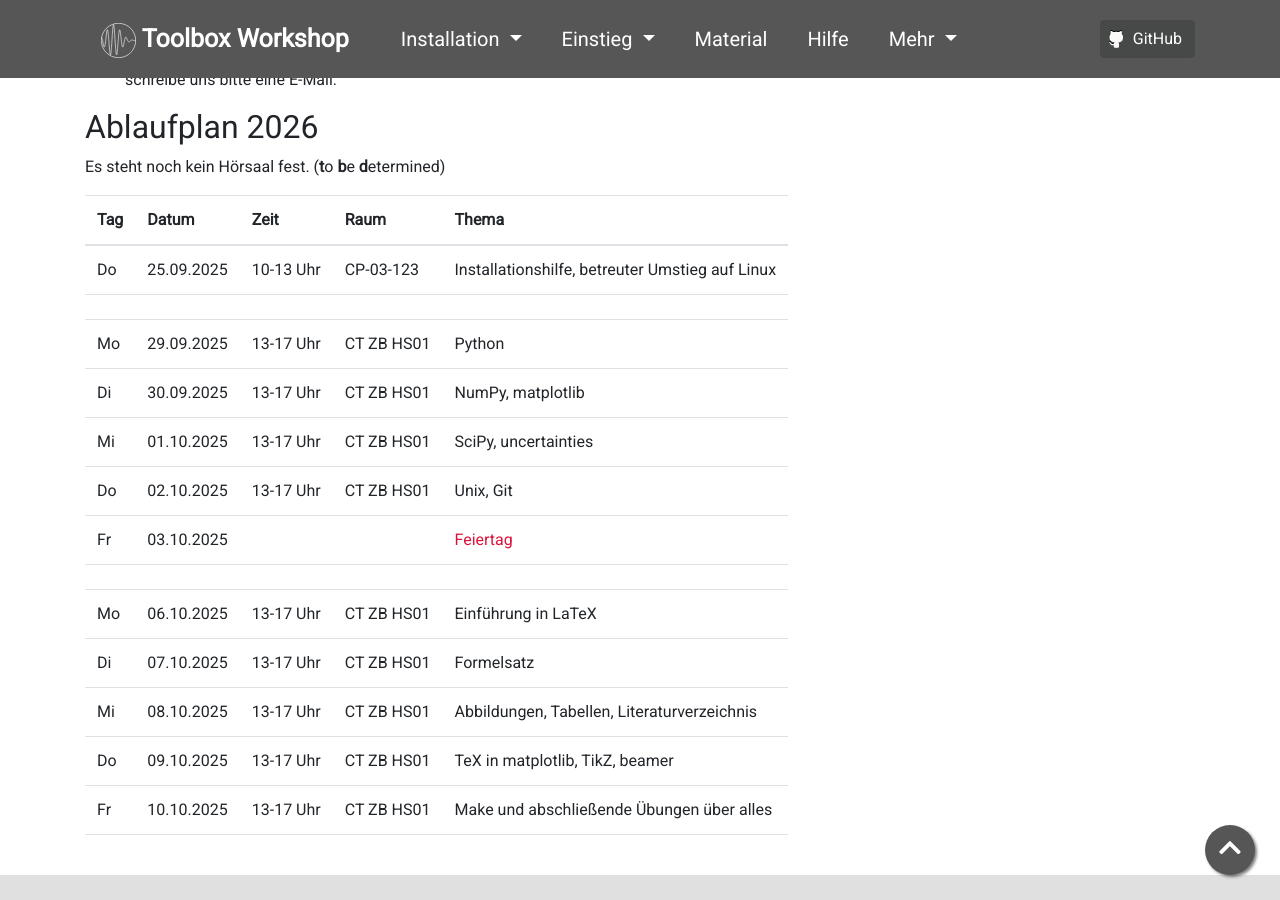
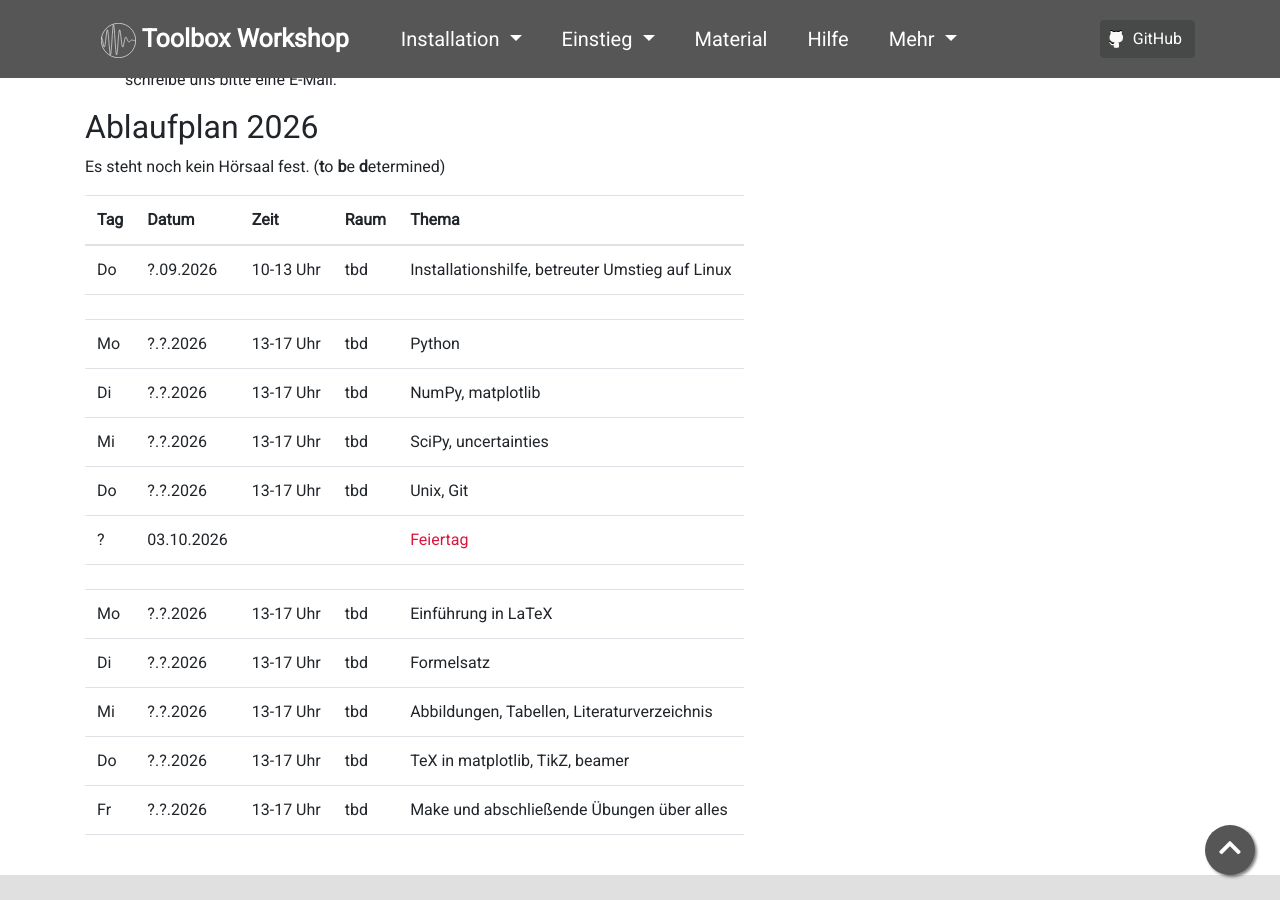
Before and after one commit to pep-dortmund/homepage-toolbox, a Jekyll site: the page built from index.md, in a window 1280 px wide and 900 px high, scrolled down 1404 px. Built offline with Jekyll 4.4.1, drawn with Linux system fonts in a browser that asks for light colours; nearby versions of some CDN libraries.

Commit message:
Aktualisieren von index.md

```diff
--- a/index.md
+++ b/index.md
@@ -114,9 +114,9 @@ Der Eingang befindet sich gegenüber dem Haupteingang des Hörsaalgebäudes II.
 <tbody>
   <tr>
   <td>Do</td>
-  <td>25.09.2025</td>
+  <td>?.09.2026</td>
   <td>10-13 Uhr</td>
-  <td>CP-03-123</td>
+  <td>tbd</td>
   <td>Installationshilfe, betreuter Umstieg auf Linux
    </td>
   </tr>
@@ -125,35 +125,35 @@ Der Eingang befindet sich gegenüber dem Haupteingang des Hörsaalgebäudes II.
   </tr>
   <tr>
   <td>Mo</td>
-  <td>29.09.2025</td>
+  <td>?.?.2026</td>
   <td>13-17 Uhr</td>
-  <td>CT ZB HS01</td>
+  <td>tbd</td>
   <td>Python</td>
   </tr>
   <tr>
   <td>Di</td>
-  <td>30.09.2025</td>
+  <td>?.?.2026</td>
   <td>13-17 Uhr</td>
-  <td>CT ZB HS01</td>
+  <td>tbd</td>
   <td>NumPy, matplotlib</td>
   </tr>
   <tr>
   <td>Mi</td>
-  <td>01.10.2025</td>
+  <td>?.?.2026</td>
   <td>13-17 Uhr</td>
-  <td>CT ZB HS01</td>
+  <td>tbd</td>
   <td>SciPy, uncertainties</td>
   </tr>
   <tr>
   <td>Do</td>
-  <td>02.10.2025</td>
+  <td>?.?.2026</td>
   <td>13-17 Uhr</td>
-  <td>CT ZB HS01</td>
+  <td>tbd</td>
   <td>Unix, Git</td>
   </tr>
   <tr>
-  <td>Fr</td>
-  <td>03.10.2025</td>
+  <td>?</td>
+  <td>03.10.2026</td>
   <td></td>
   <td></td>
   <td><span style="color:crimson"> Feiertag </span></td>
@@ -163,37 +163,37 @@ Der Eingang befindet sich gegenüber dem Haupteingang des Hörsaalgebäudes II.
   </tr>
   <tr>
   <td>Mo</td>
-  <td>06.10.2025</td>
+  <td>?.?.2026</td>
   <td>13-17 Uhr</td>
-  <td>CT ZB HS01</td>
+  <td>tbd</td>
   <td>Einführung in LaTeX</td>
   </tr>
   <tr>
   <td>Di</td>
-  <td>07.10.2025</td>
+  <td>?.?.2026</td>
   <td>13-17 Uhr</td>
-  <td>CT ZB HS01</td>
+  <td>tbd</td>
   <td>Formelsatz</td>
   </tr>
   <tr>
   <td>Mi</td>
-  <td>08.10.2025</td>
+  <td>?.?.2026</td>
   <td>13-17 Uhr</td>
-  <td>CT ZB HS01</td>
+  <td>tbd</td>
   <td>Abbildungen, Tabellen, Literaturverzeichnis</td>
   </tr>
   <tr>
   <td>Do</td>
-  <td>09.10.2025</td>
+  <td>?.?.2026</td>
   <td>13-17 Uhr</td>
-  <td>CT ZB HS01</td>
+  <td>tbd</td>
   <td>TeX in matplotlib, TikZ, beamer</td>
   </tr>
   <tr>
   <td>Fr</td>
-  <td>10.10.2025</td>
+  <td>?.?.2026</td>
   <td>13-17 Uhr</td>
-  <td>CT ZB HS01</td>
+  <td>tbd</td>
   <td>Make und abschließende Übungen über alles</td>
   </tr>
   <tr>
```
